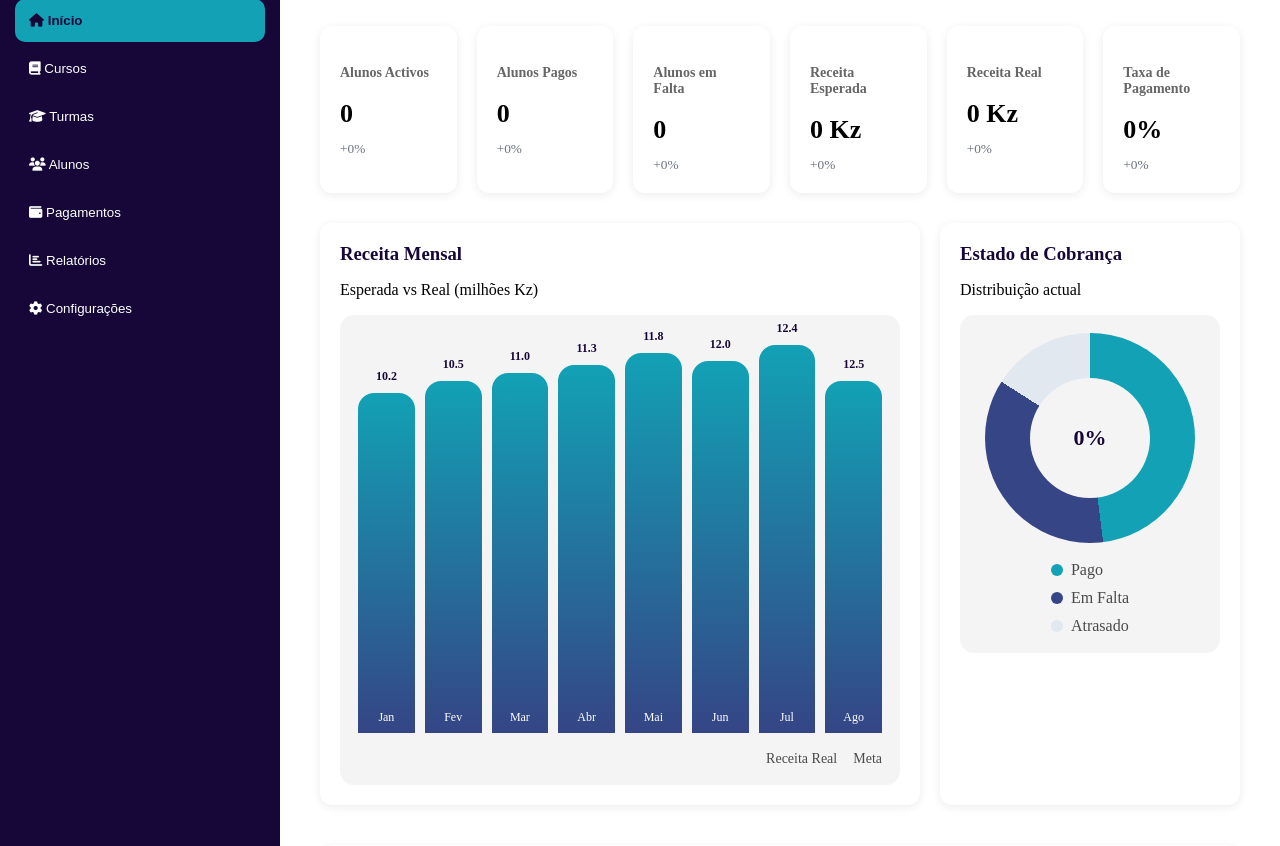
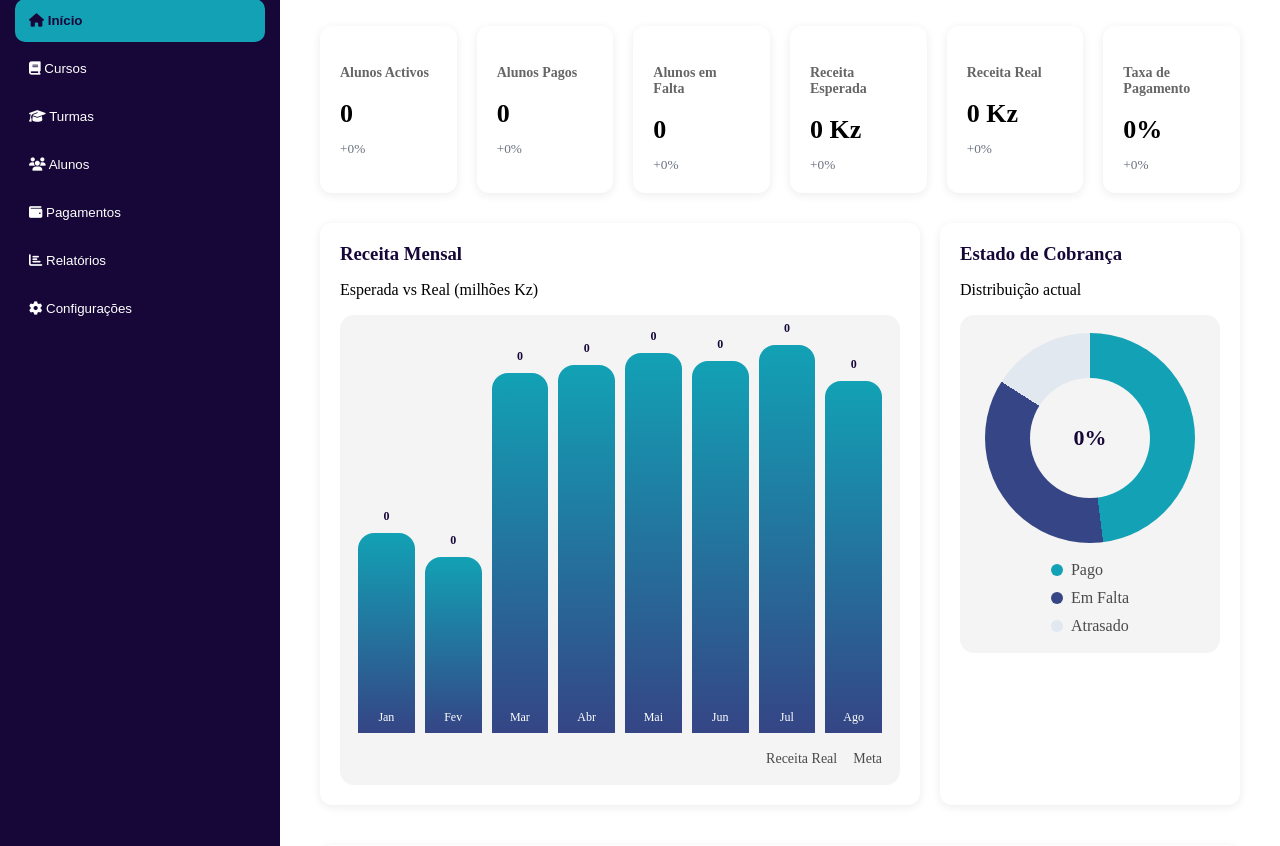
Before and after one commit to Marieth23-cmd/sigep_django, a Django app: page / in a window 1280 px wide. Shown: the part 160-1006 px from the top of the page. Run offline with Django 5.2, Linux system fonts and the light colour scheme; data that the repository does not hold is empty.

Commit message:
ultimo de hoje

```diff
--- a/home/templates/inicio.html
+++ b/home/templates/inicio.html
@@ -53,14 +53,14 @@
             <p class="text-xs text-muted-foreground mb-4">Esperada vs Real (milhões Kz)</p>
             <div class="chart-area revenue-chart">
                 <div class="revenue-bars">
-                    <div class="bar" style="--value: 85%" data-value="10.2"><span>Jan</span></div>
-                    <div class="bar" style="--value: 88%" data-value="10.5"><span>Fev</span></div>
-                    <div class="bar" style="--value: 90%" data-value="11.0"><span>Mar</span></div>
-                    <div class="bar" style="--value: 92%" data-value="11.3"><span>Abr</span></div>
-                    <div class="bar" style="--value: 95%" data-value="11.8"><span>Mai</span></div>
-                    <div class="bar" style="--value: 93%" data-value="12.0"><span>Jun</span></div>
-                    <div class="bar" style="--value: 97%" data-value="12.4"><span>Jul</span></div>
-                    <div class="bar" style="--value: 88%" data-value="12.5"><span>Ago</span></div>
+                    <div class="bar" style="--value: 50%" data-value="0"><span>Jan</span></div>
+                    <div class="bar" style="--value: 44%" data-value="0"><span>Fev</span></div>
+                    <div class="bar" style="--value: 90%" data-value="0"><span>Mar</span></div>
+                    <div class="bar" style="--value: 92%" data-value="0"><span>Abr</span></div>
+                    <div class="bar" style="--value: 95%" data-value="0"><span>Mai</span></div>
+                    <div class="bar" style="--value: 93%" data-value="0"><span>Jun</span></div>
+                    <div class="bar" style="--value: 97%" data-value="0"><span>Jul</span></div>
+                    <div class="bar" style="--value: 88%" data-value="0"><span>Ago</span></div>
                 </div>
                 <div class="chart-legend">
                     <span>Receita Real</span>
```
